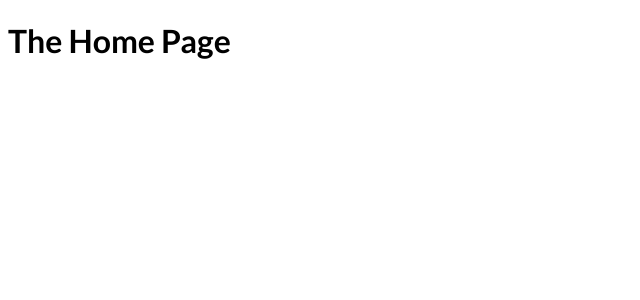
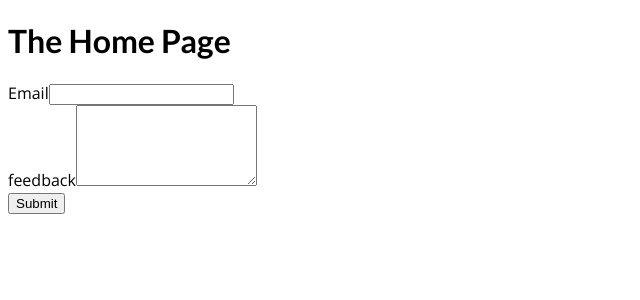
Before and after one commit to Trucker9/nextJS_Sandbox, a Next.js app: page / in a window 1280 px wide. Shown: the top 300 px of the page, without its empty margins (0-640 px from the left). Built offline with nearby package versions, Linux system fonts and the light colour scheme.

Commit message:
Sending feedback (front & back)

```diff
--- /dev/null
+++ b/data/feedback.json
@@ -0,0 +1 @@
+[{"id":"2023-07-15T14:04:16.341Z","email":"w@w","text":"dsaad"},{"id":"2023-07-15T14:05:23.499Z","email":"dasd2@DADS","text":"sadad"},{"id":"2023-07-15T14:07:10.746Z","email":"w@w","text":"dad"},{"id":"2023-07-15T14:07:12.793Z","email":"w@w","text":"daddad"},{"id":"2023-07-15T14:07:13.192Z","email":"w@w","text":"daddad"},{"id":"2023-07-15T14:07:13.389Z","email":"w@w","text":"daddad"}]
--- a/pages/api/feedback.js
+++ b/pages/api/feedback.js
@@ -1,5 +1,28 @@
-function handler(req, res){
-  res.status(200).json({message: 'This worked!'})
+import fs from 'fs'
+import path from 'path';
+
+
+
+function handler(req, res) {
+ if (req.method === 'POST') {
+    const email = req.body.email;
+    const feedbackText = req.body.text;
+
+    const newFeedback = {
+      id: new Date().toISOString(),
+      email: email,
+      text: feedbackText,
+    };
+
+    // store that in a database or in a file
+    const filePath = path.join(process.cwd(), 'data', 'feedback.json');
+    const fileData = fs.readFileSync(filePath);
+    const data = JSON.parse(fileData);
+    data.push(newFeedback);
+    fs.writeFileSync(filePath, JSON.stringify(data));
+    res.status(201).json({ message: 'Success!', feedback: newFeedback });
+  } else {
+    res.status(200).json({ message: 'This works!' });
+  }
 }
-
 export default handler;
--- a/pages/index.js
+++ b/pages/index.js
@@ -1,7 +1,41 @@
+import { useRef } from "react";
+
 function HomePage() {
+  const emailRef = useRef();
+  const feedbackRef = useRef();
+
+  const formSubmitHandler = (e) => {
+    e.preventDefault();
+
+    const email = emailRef.current.value;
+    const feedback = feedbackRef.current.value;
+
+    fetch("/api/feedback", {
+      method: "POST",
+      body: JSON.stringify({
+        email: email,
+        text: feedback,
+      }),
+      headers: {
+        "Content-Type": "application/json",
+      },
+    }).then(response => response.json()).then(data => console.log(data))
+  };
+
   return (
     <div>
       <h1>The Home Page</h1>
+      <form onSubmit={formSubmitHandler}>
+        <div>
+          <label htmlFor={"email"}>Email</label>
+          <input type="email" id={"email"} ref={emailRef} />
+        </div>
+        <div>
+          <label htmlFor={"email"}>feedback</label>
+          <textarea id={"feedback"} rows={5} ref={feedbackRef} />
+        </div>
+        <button>Submit</button>
+      </form>
     </div>
   );
 }
```
